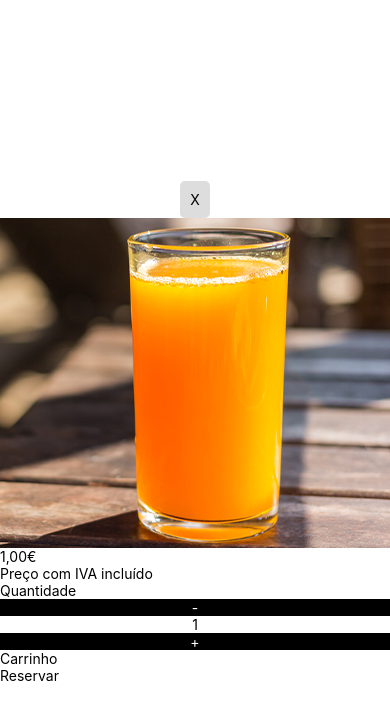
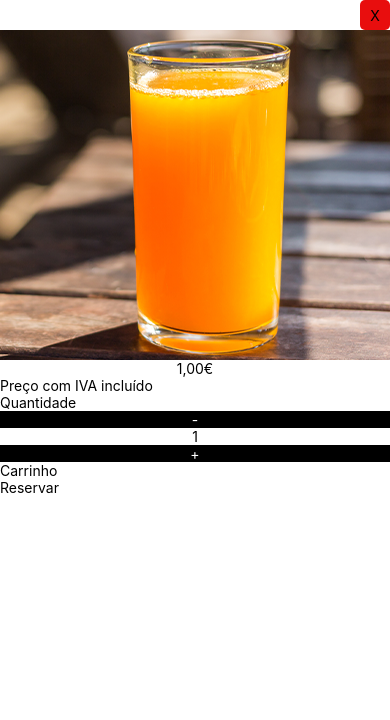
Before and after one commit to sharpramer/BarON, a React Native app: screen /PaginaInicialUtilizador in a window 390 px wide. Both pictures are taken after a click on the element 97 px from the left and 125 px from the top of the page. Shown: the top 720 px of the page. Built offline with nearby package versions, Linux system fonts and the light colour scheme.

Commit message:
Estilização da página de produtos e botão fechar modal de finalização dos produtos

```diff
--- a/Componentes/Produtos.js
+++ b/Componentes/Produtos.js
@@ -2,21 +2,20 @@ import React, { useState } from "react"
 import { View, Text, TouchableHighlight, Image, FlatList, StyleSheet, Modal, SafeAreaView } from "react-native"
 
 const produtosArray = [
-    { id: 1, imagem: require("./img/sumo-laranja.png"), preco: '1,00€', nome: 'Sumo de laranja' },
-    { id: 2, imagem: require("./img/risoles.jpg"), preco: '1,20€', nome: 'Risoles' },
-    { id: 3, imagem: require("./img/tosta-mista.png"), preco: '1,60€', nome: 'Tosta mista' },
-    { id: 4, imagem: require("./img/coxinha.png"), preco: '2,00€', nome: 'Coxinha' }
+    { id: 1, imagem: require("./img/sumo-laranja.png"), preco: '1,00', nome: 'Sumo de laranja' },
+    { id: 2, imagem: require("./img/risoles.jpg"), preco: '1,20', nome: 'Risoles' },
+    { id: 3, imagem: require("./img/tosta-mista.png"), preco: '1,60', nome: 'Tosta mista' },
+    { id: 4, imagem: require("./img/coxinha.png"), preco: '2,00', nome: 'Coxinha' }
 ];
 
-function getImagemId(id) {
-    const produto = produtosArray.find(produto => produto.id === id)
-    if (produto) {
-        console.log(`Imagem do produto: ${produto.imagem}`)
-        return produto.imagem
-    } else {
-        console.log(`Produto com id ${id}, não encontrado.`)
-        return null
-    }
+function converterPrecoParaFloat(preco) {
+    // Substitui a vírgula por ponto
+    const precoFormatado = preco.replace(',', '.');
+    return parseFloat(precoFormatado);
+}
+
+function formatarFloat(numero) {
+    return numero.toFixed(2).replace('.', ',');
 }
 
 export default function Produtos() {
@@ -35,8 +34,8 @@ export default function Produtos() {
                         style={estilos.ImagemProduto}
                     />
                 </TouchableHighlight>
-                <Text>{item.preco}</Text>
-                <Text>{item.nome}</Text>
+                <Text style={estilos.txtPrecoProduto}>{item.preco}€</Text>
+                <Text style={estilos.txtNomeProduto}>{item.nome}</Text>
             </View>
         )
     }
@@ -55,10 +54,10 @@ export default function Produtos() {
                 visible={modalVisibilidade}
                 onRequestClose={() => setModalVisibilidade(false)}
             >
-                <SafeAreaView style={estilos.conteudoModalConteiner}>
+                <View style={estilos.conteudoModalConteiner}>
                     <TouchableHighlight // Botão fechar modal
                         onPress={() => setModalVisibilidade(false)}
-                        style={estilos.fecharBotao}
+                        style={estilos.btnFecharModal}
                     >
                         <Text style={estilos.txtBtnFecharModal}>X</Text>
                     </TouchableHighlight>
@@ -69,12 +68,16 @@ export default function Produtos() {
                                 source={produtoSelecionado.imagem}
                             />
 
-                            <Text>{produtoSelecionado.preco}</Text>
+                            {/* Texto preço produto */}
+                            <Text style={{alignSelf: "center"}}>
+                                {formatarFloat(converterPrecoParaFloat(produtoSelecionado.preco) * quantidadePedido)}€
+                            </Text>
+
                             <Text>Preço com IVA incluído</Text>
 
                             <Text>Quantidade</Text>
                             <View>
-                                <TouchableHighlight
+                                <TouchableHighlight // Botão diminuir quantidade pedido
                                     style={{backgroundColor: "black"}}
                                     onPress={() => {
                                         if (quantidadePedido > 1) {
@@ -86,9 +89,10 @@ export default function Produtos() {
                                     <Text style={{color: "white", alignSelf:"center"}}>-</Text>
                                 </TouchableHighlight>
 
+                                {/* Texto quantidade pedido */}
                                 <Text style={{color: "black", alignSelf:"center"}}>{quantidadePedido}</Text>
 
-                                <TouchableHighlight
+                                <TouchableHighlight // Botão aumentar quantidade pedido
                                     style={{backgroundColor: "black"}}
                                     onPress={() => {
                                         setQuantidadePedido(prevQuantidade => prevQuantidade = prevQuantidade + 1)
@@ -98,22 +102,24 @@ export default function Produtos() {
                                     <Text style={{color:"white", alignSelf:"center"}}>+</Text>
                                 </TouchableHighlight>
                             </View>
+
+                            {/* Conteiner para adicionar o pedido ao carrinho ou para reservar o pedido */}
                             <View>
-                                <TouchableHighlight
-                                    onPress={() => alert("Pedido adicionada ao carrinho!")}
+                                <TouchableHighlight // Botão adicionar pedido ao carrinho
+                                    onPress={() => {alert("Pedido adicionada ao carrinho!")}}
                                 >
                                     <Text>Carrinho</Text>
                                 </TouchableHighlight>
 
-                                <TouchableHighlight
+                                <TouchableHighlight // Botão reservar pedido
                                     onPress={() => alert("Pedido reservado com sucesso!")}
                                 >
                                     <Text>Reservar</Text>
                                 </TouchableHighlight>
-                                </View>
+                            </View>
                         </View>
                     )}
-                </SafeAreaView>
+                </View>
             </Modal>
         </SafeAreaView>
     );
@@ -121,20 +127,15 @@ export default function Produtos() {
 
 const estilos = StyleSheet.create({
     produtosTabela: {
-        marginTop: 20,
+        marginTop: 40,
     },
 
     ImagemProduto: {
-        width: 200,
-        height: 200,
+        width: 130,
+        height: 130,
+        marginTop: 20
     },
 
-    fecharBotao: {
-        marginTop: 20,
-        backgroundColor: '#DDDDDD',
-        padding: 10,
-        borderRadius: 5,
-    },
 
     conteudoConteiner: {
         flex: 1,
@@ -147,12 +148,31 @@ const estilos = StyleSheet.create({
         backgroundColor: 'white',
         width: '100%',
         height: '100%',
-        justifyContent: 'center',
-        alignItems: 'center',
+    },
+
+    btnFecharModal: {
+        width: 30,
+        height: 30,
+        alignSelf: "flex-end",
+        justifyContent: "center",
+        alignItems: "center",
+        backgroundColor: '#e80e0e',
+        borderRadius: 5,
     },
 
     txtBtnFecharModal: {
         color: 'black',
     },
 
+    txtPrecoProduto: {
+        margin: 2,
+        marginTop: 5,
+        color: "red",
+        fontWeight: 'bold',
+        fontSize: 15
+    },
+
+    txtNomeProduto: {
+
+    }
 });
```
